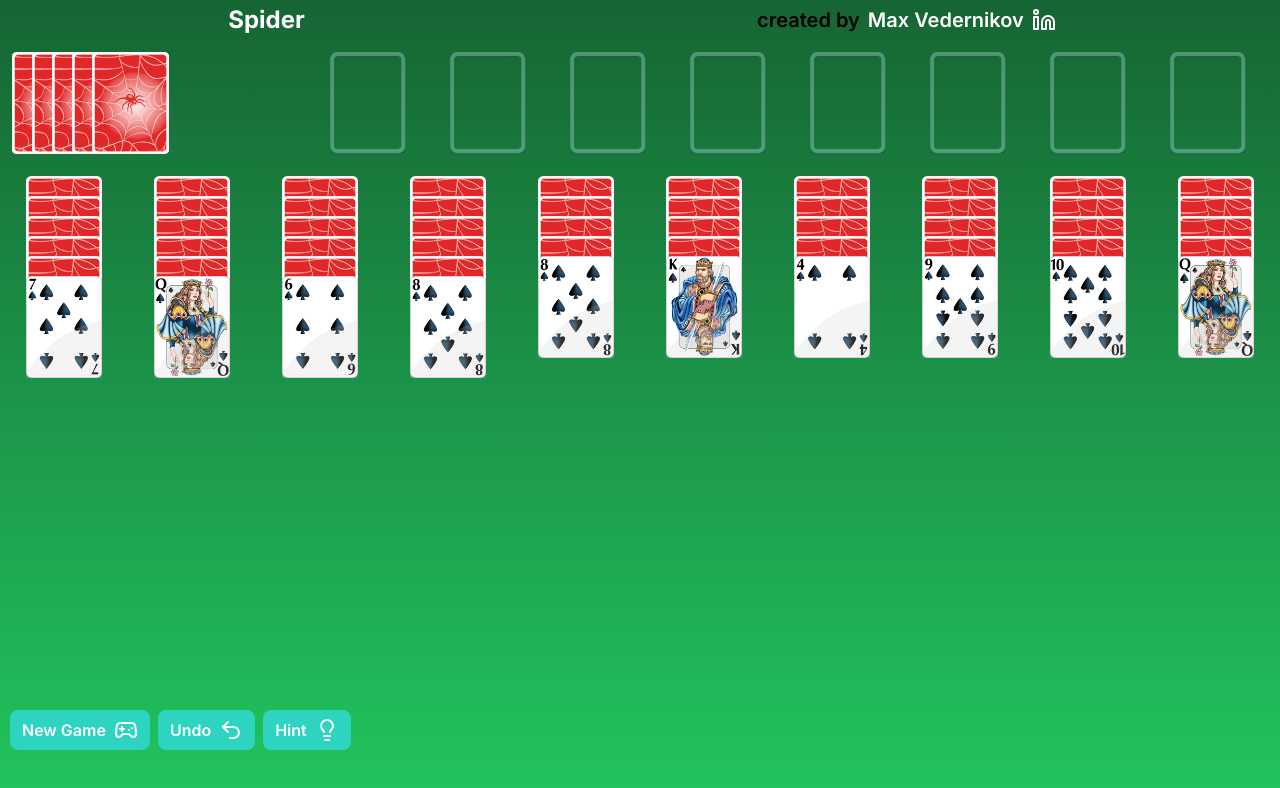
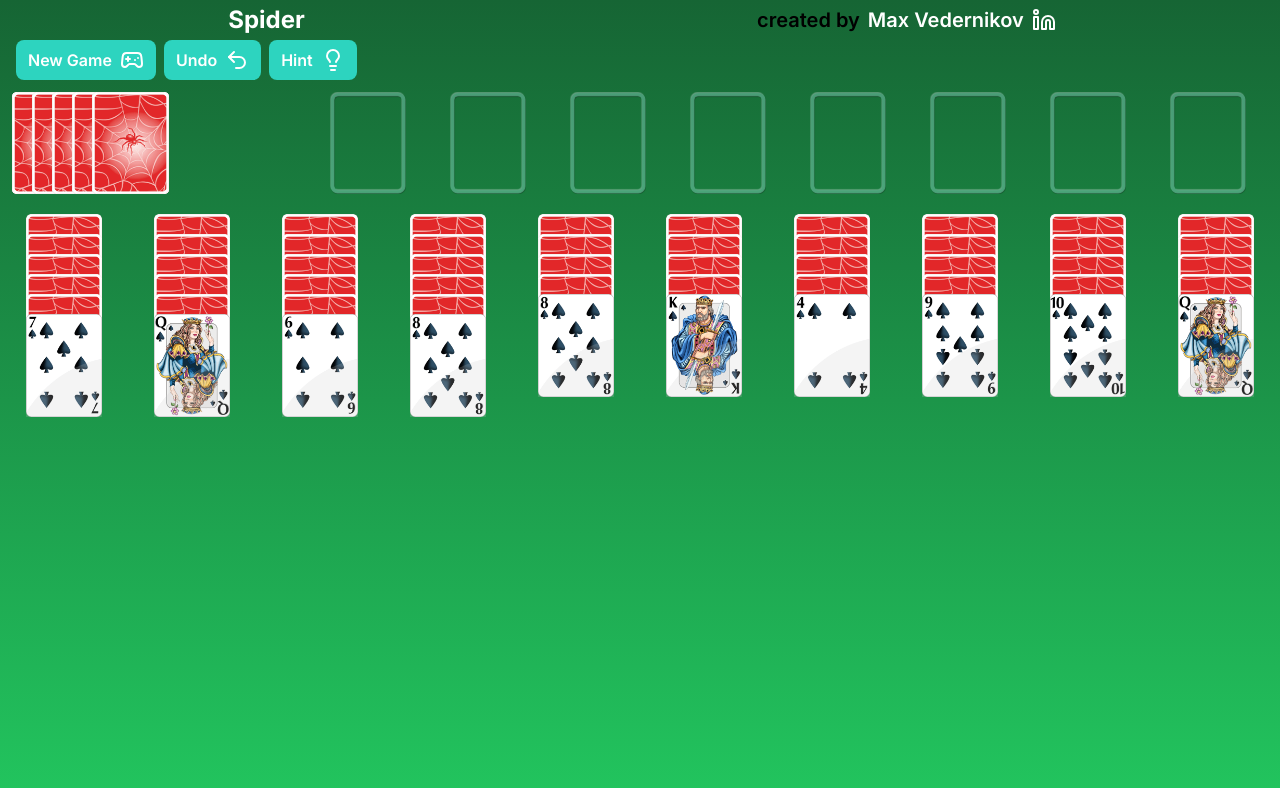
Before and after one commit to vedmax823/solitare-collection, a Next.js app: page /spider in a window 1280 px wide. Both pictures are taken after a click on the button "Start new game". Shown: the top 788 px of the page. Built offline with nearby package versions, Linux system fonts and the light colour scheme.

Commit message:
buttons on top

```diff
--- a/components/spider-components/spider-main-fields.tsx
+++ b/components/spider-components/spider-main-fields.tsx
@@ -23,7 +23,7 @@ interface CardsFieldsProps {
   selectCardHandle: (cards: GCard[] | undefined) => void;
   handleSetGameState: (newGameState: GameState) => void;
   handleOpen: () => void;
-  handleSetIsGameOver : () => void;
+  handleSetIsGameOver: () => void;
 }
 
 type HintAndCount = {
@@ -42,7 +42,7 @@ const SpiderField: React.FC<CardsFieldsProps> = ({
   selectCardHandle,
   handleSetGameState,
   handleOpen,
-  handleSetIsGameOver
+  handleSetIsGameOver,
 }) => {
   const [selectedLine, setSelectedLine] = useState<number>();
   const [topLeftAdditional, setTopLeftAdditional] = useState<FieldLeftTopType>({
@@ -51,7 +51,7 @@ const SpiderField: React.FC<CardsFieldsProps> = ({
   });
   const [lightAdditional, setLightAdditional] = useState(false);
   const [isMoving, setIsMoving] = useState(false);
-  const [emptyFieldModal, setEmptyFieldOpen] = useState(false)
+  const [emptyFieldModal, setEmptyFieldOpen] = useState(false);
   const [selfMoving, setSelfMoving] = useState<{
     cards: GCard[];
     topEnd: number;
@@ -82,12 +82,12 @@ const SpiderField: React.FC<CardsFieldsProps> = ({
   };
 
   const onOpenEmptyField = () => {
-    setEmptyFieldOpen(() => true)
-  }
+    setEmptyFieldOpen(() => true);
+  };
 
   const onCloseEmptyField = () => {
-    setEmptyFieldOpen(() => false)
-  }
+    setEmptyFieldOpen(() => false);
+  };
   const setMovingTrue = () => setIsMoving(() => true);
   const setMovingFalse = () => setIsMoving(() => false);
 
@@ -204,7 +204,7 @@ const SpiderField: React.FC<CardsFieldsProps> = ({
     if (gameState.additional.length - 1 == index) {
       const indexLine = gameState.lines.findIndex((line) => line.length == 0);
       if (indexLine !== -1) {
-        onOpenEmptyField()
+        onOpenEmptyField();
         return;
       }
       setMovingTrue();
@@ -231,7 +231,8 @@ const SpiderField: React.FC<CardsFieldsProps> = ({
       );
       const top = !hints.hints[count].cardToMove
         ? gameState.linesCoords[hints.hints[count].moveToIndex].top
-        : hints.hints[count].cardToMove!.top + Math.round(hints.hints[count].cardToMove!.height / 5);
+        : hints.hints[count].cardToMove!.top +
+          Math.round(hints.hints[count].cardToMove!.height / 5);
       const left = !hints.hints[count].cardToMove
         ? gameState.linesCoords[hints.hints[count].moveToIndex].left
         : hints.hints[count].cardToMove!.left;
@@ -301,7 +302,11 @@ const SpiderField: React.FC<CardsFieldsProps> = ({
       newCoords = {
         top:
           gameState.lines[searchLine][gameState.lines[searchLine].length - 1]
-            .top + Math.round(gameState.lines[searchLine][gameState.lines[searchLine].length - 1].height / 5),
+            .top +
+          Math.round(
+            gameState.lines[searchLine][gameState.lines[searchLine].length - 1]
+              .height / 5
+          ),
         left: gameState.lines[searchLine][
           gameState.lines[searchLine].length - 1
         ].left,
@@ -386,7 +391,11 @@ const SpiderField: React.FC<CardsFieldsProps> = ({
       newCoords = {
         top:
           gameState.lines[searchLine][gameState.lines[searchLine].length - 1]
-            .top + Math.round(gameState.lines[searchLine][gameState.lines[searchLine].length - 1].height / 5),
+            .top +
+          Math.round(
+            gameState.lines[searchLine][gameState.lines[searchLine].length - 1]
+              .height / 5
+          ),
         left: gameState.lines[searchLine][
           gameState.lines[searchLine].length - 1
         ].left,
@@ -523,7 +532,7 @@ const SpiderField: React.FC<CardsFieldsProps> = ({
     }
     const arrHints = gameState.findHint();
     if (arrHints.length == 0 && !isMoving && !gameState.additional[0]) {
-      handleSetIsGameOver()
+      handleSetIsGameOver();
       handleOpen();
       return;
     }
@@ -560,7 +569,30 @@ const SpiderField: React.FC<CardsFieldsProps> = ({
 
   return (
     <div className="w-full">
-      <div className="w-full flex justify-between" style={{ height: "10vw" }}>
+      <div className="w-full flex items-start gap-x-2 pl-4">
+        <Button
+          className="flex items-center gap-x-2 bg-teal-400"
+          onClick={handleOpen}
+        >
+          New Game
+          <Gamepad2 />
+        </Button>
+        <Button
+          className="flex items-center gap-x-2 bg-teal-400"
+          onClick={clickOnUndo}
+        >
+          Undo
+          <Undo2 />
+        </Button>
+        <Button
+          className="flex items-center gap-x-2 bg-teal-400"
+          onClick={hintOnClick}
+        >
+          Hint
+          <Lightbulb />
+        </Button>
+      </div>
+      <div className="w-full flex justify-between">
         <div className="m-3 rounded-xl relative">
           <StopCardComponent
             handleSetTopLeftAdditional={handleSetTopLeftAdditional}
@@ -598,7 +630,10 @@ const SpiderField: React.FC<CardsFieldsProps> = ({
               <EmptyCardComponent indexLine={indexLine} gameState={gameState} />
             </div>
             {gameState.lines[indexLine].map((cart, index) => {
-              const space = gameState.lines[indexLine].length > 19 ? Math.round(cart.height / 10) : Math.round(cart.height / 5)
+              const space =
+                gameState.lines[indexLine].length > 19
+                  ? Math.round(cart.height / 10)
+                  : Math.round(cart.height / 5);
               const top = index * space;
               return (
                 <div
@@ -654,7 +689,6 @@ const SpiderField: React.FC<CardsFieldsProps> = ({
       {additionalOpenedBack &&
         additionalOpenedBack.cards.length > 0 &&
         additionalOpenedBack.cards.map((card, index) => {
-
           card.setClose();
           return (
             <MovingCard
@@ -695,33 +729,7 @@ const SpiderField: React.FC<CardsFieldsProps> = ({
         />
       ) : null}
 
-      <div
-        className="absolute flex items-start gap-x-2"
-        style={{ left: 10, bottom: 50 }}
-      >
-        <Button
-          className="flex items-center gap-x-2 bg-teal-400"
-          onClick={handleOpen}
-        >
-          New Game
-          <Gamepad2 />
-        </Button>
-        <Button
-          className="flex items-center gap-x-2 bg-teal-400"
-          onClick={clickOnUndo}
-        >
-          Undo
-          <Undo2 />
-        </Button>
-        <Button
-          className="flex items-center gap-x-2 bg-teal-400"
-          onClick={hintOnClick}
-        >
-          Hint
-          <Lightbulb />
-        </Button>
-      </div>
-      <ModalEmptyRow open={emptyFieldModal} onClose={onCloseEmptyField}  />
+      <ModalEmptyRow open={emptyFieldModal} onClose={onCloseEmptyField} />
     </div>
   );
 };
```
